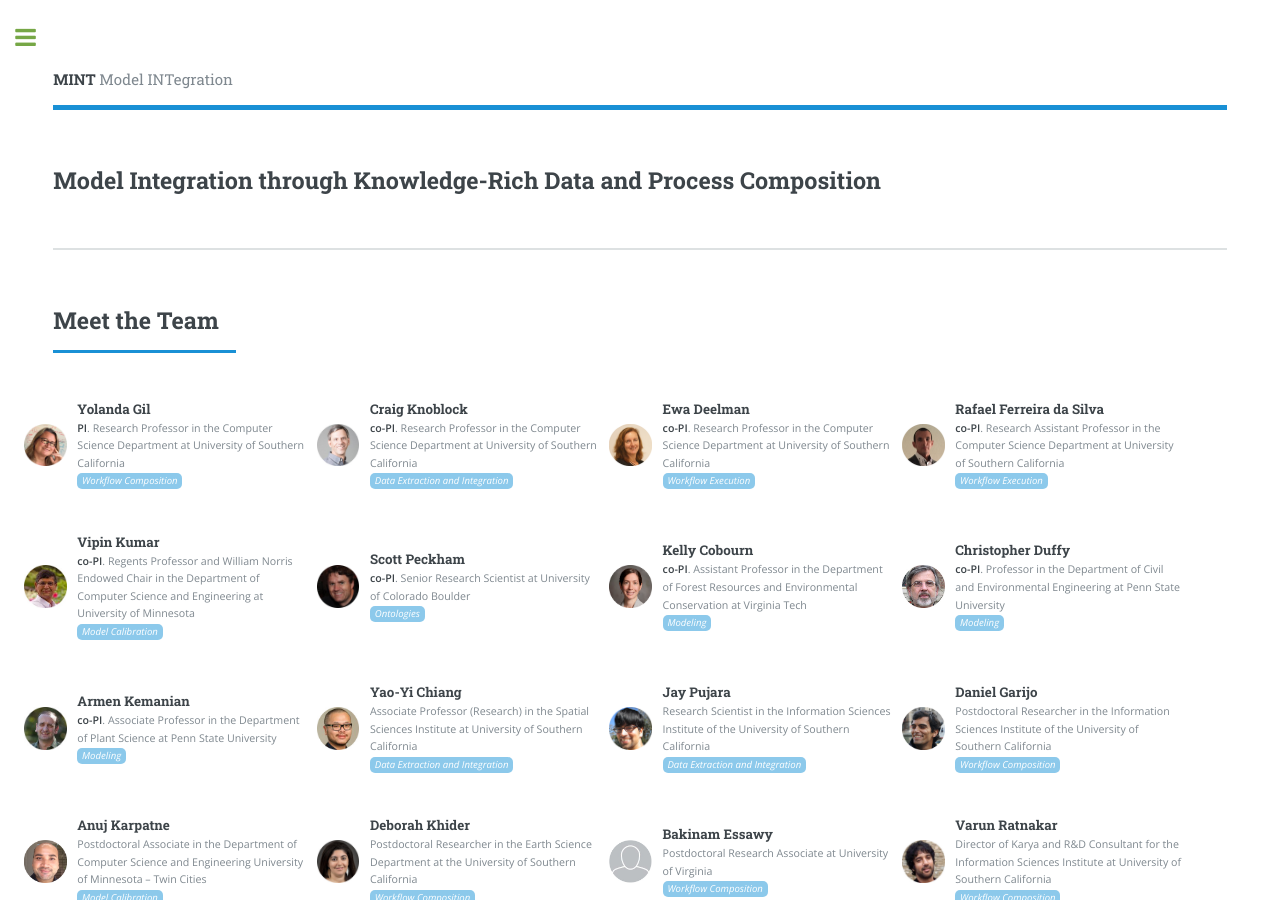
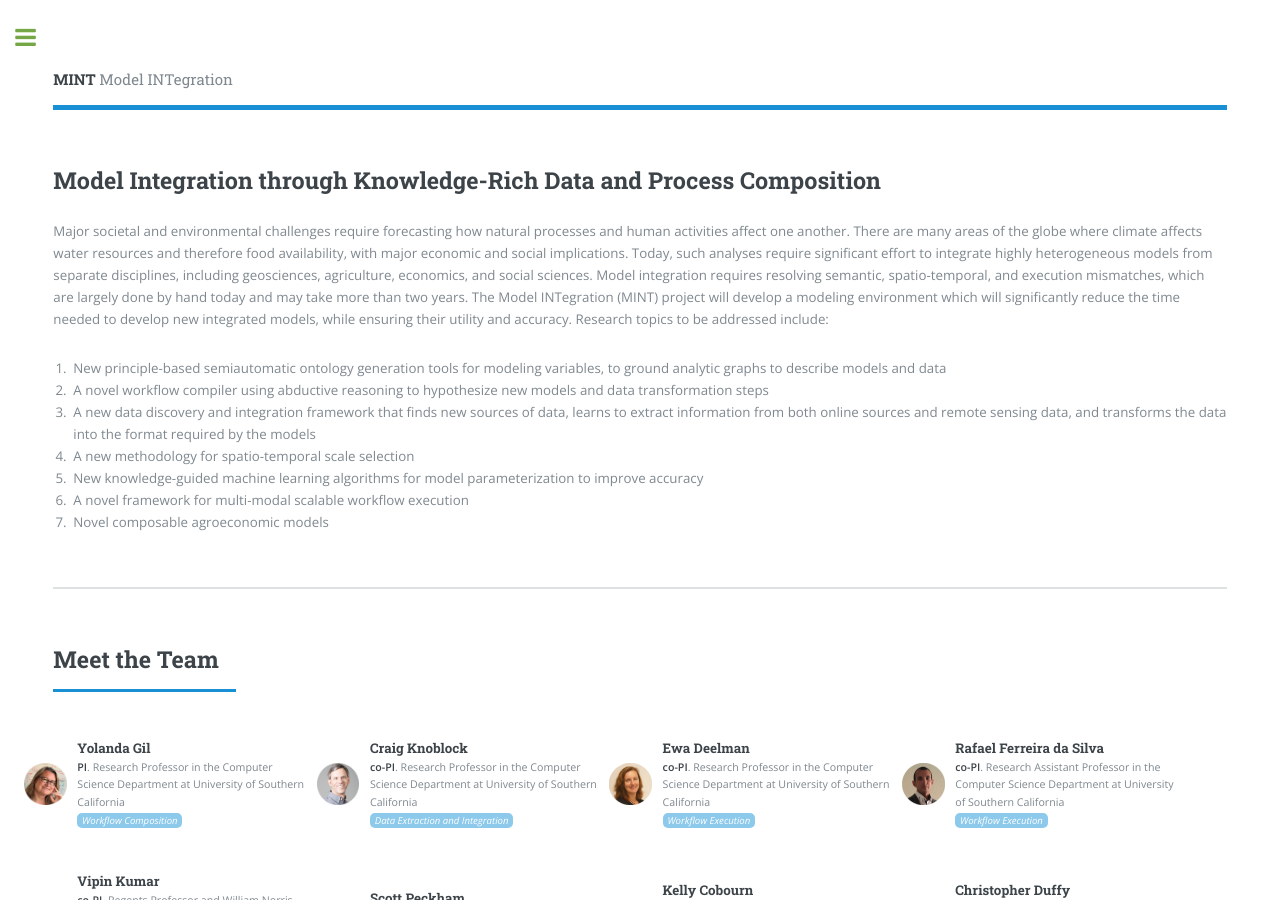
Before and after one commit to KnowledgeCaptureAndDiscovery/MINT, a Jekyll site: the page built from index.md, in a window 1280 px wide and 900 px high. Built offline with Jekyll 4.4.1, drawn with Linux system fonts in a browser that asks for light colours.

Commit message:
updating banner text

```diff
--- a/_includes/banner.html
+++ b/_includes/banner.html
@@ -5,7 +5,25 @@
             <h2>Model Integration through Knowledge-Rich Data and Process Composition</h2>
             <!--<p>A free and fully responsive site template</p>-->
         </header>
+        <p>Major societal and environmental challenges require forecasting how natural processes and human activities
+            affect one another. There are many areas of the globe where climate affects water resources and therefore
+            food availability, with major economic and social implications. Today, such analyses require significant
+            effort to integrate highly heterogeneous models from separate disciplines, including geosciences,
+            agriculture, economics, and social sciences. Model integration requires resolving semantic, spatio-temporal,
+            and execution mismatches, which are largely done by hand today and may take more than two years. The Model
+            INTegration (MINT) project will develop a modeling environment which will significantly reduce the time
+            needed to develop new integrated models, while ensuring their utility and accuracy. Research topics to be
+            addressed include:</p>
         <!--<p>Aenean ornare velit lacus, ac varius enim ullamcorper eu. Proin aliquam facilisis ante interdum congue. Integer mollis, nisl amet convallis, porttitor magna ullamcorper, amet egestas mauris. Ut magna finibus nisi nec lacinia. Nam maximus erat id euismod egestas. Pellentesque sapien ac quam. Lorem ipsum dolor sit nullam.</p>-->
+        <ol>
+            <li>New principle-based semiautomatic ontology generation tools for modeling variables, to ground analytic graphs to describe models and data</li>
+            <li>A novel workflow compiler using abductive reasoning to hypothesize new models and data transformation steps</li>
+            <li>A new data discovery and integration framework that finds new sources of data, learns to extract information from both online sources and remote sensing data, and transforms the data into the format required by the models</li>
+            <li>A new methodology for spatio-temporal scale selection</li>
+            <li>New knowledge-guided machine learning algorithms for model parameterization to improve accuracy</li>
+            <li>A novel framework for multi-modal scalable workflow execution</li>
+            <li>Novel composable agroeconomic models</li>
+        </ol>
         <!--<ul class="actions">-->
         <!--<li><a href="#" class="button big">Learn More</a></li>-->
         <!--</ul>-->
--- a/_includes/sidebar.html
+++ b/_includes/sidebar.html
@@ -87,6 +87,9 @@
         <!-- Footer -->
         <footer id="footer">
             <p class="copyright">&copy;2017 {{ site.title }}. All rights reserved.</p>
+            <p class="copyright">This interdisciplinary project is led by the University of Southern California in
+                collaboration with Pennsylvania State University, University of Colorado, University of Minnesota, and
+                Virginia Tech.</p>
             <p class="copyright">
                 Any opinions, findings, and conclusions or recommendations expressed in this material are those of the
                 author(s) and do not necessarily reflect the views of the Defense Advanced Research Projects Agency.</p>
```
Lines whose indentation alone changed are shown as unchanged.
